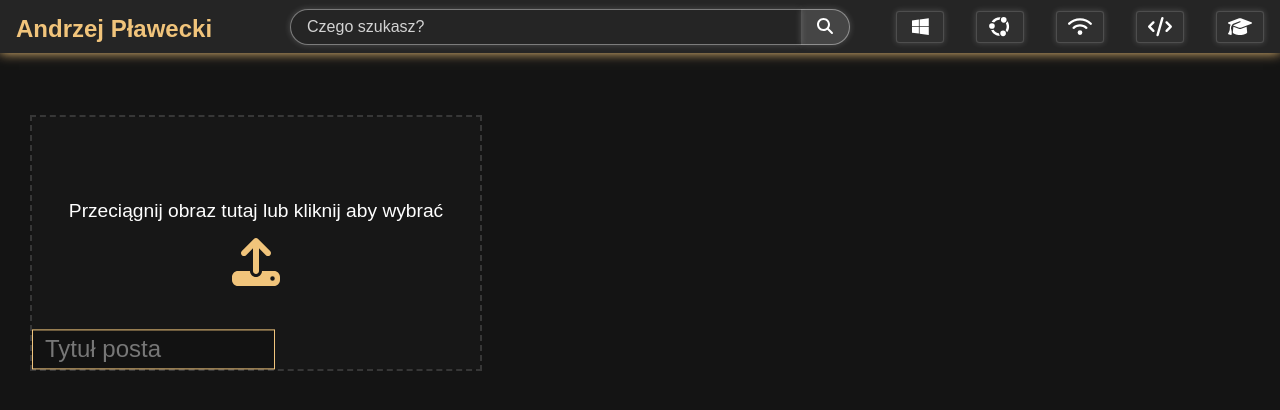
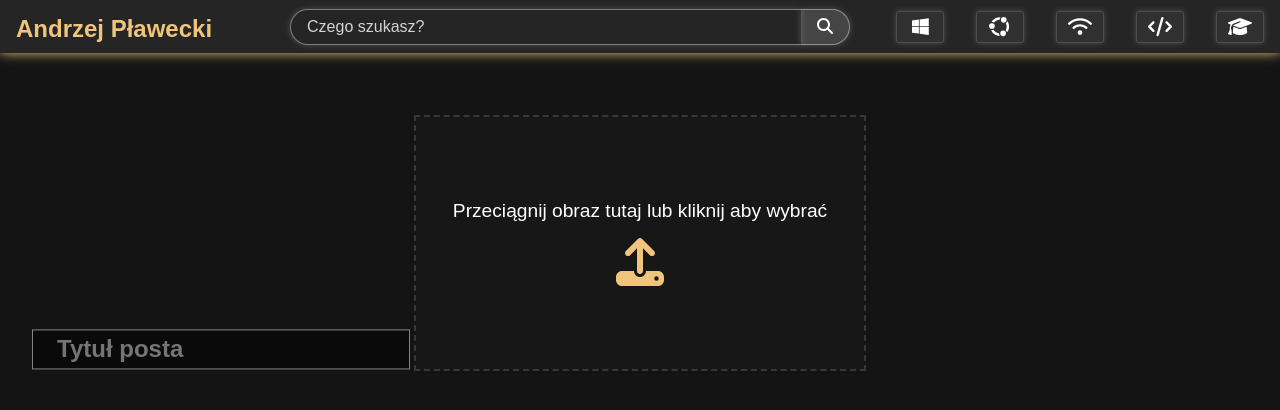
Before and after one commit to viventer/andrew-ponad-frontend, a React (Vite) app: page /post/create in a window 1280 px wide. Shown: the top 410 px of the page. Built offline with nearby package versions, Linux system fonts and the light colour scheme.

Commit message:
finished positioning of dropzone, thumbnails, input and error window

```diff
--- a/src/views/global/styles/ErrorWindow.styled.js
+++ b/src/views/global/styles/ErrorWindow.styled.js
@@ -1,15 +1,23 @@
 import styled from "styled-components";
 
 export const StyledErrorWindow = styled.section`
-  padding: 1rem 0.5rem;
+  padding: 1rem 1rem;
   margin-top: 1rem;
   font-size: 1.2rem;
   background-color: rgba(255, 0, 0, 0.1);
-  border-radius: 0.2rem;
+  border-radius: 0.1rem;
   border: 0.1rem solid rgba(255, 0, 0, 0.2);
   font-weight: 500;
+  position: fixed;
+  left: 3rem;
+  bottom: 3rem;
+  z-index: 1000;
 
-  @media (max-width: 600px) {
+  @media (max-width: 750px) {
     font-size: 1rem;
+    width: 80vw;
+    left: 10vw;
+    right: 10vw;
+    bottom: 10vh;
   }
 `;
--- a/src/views/global/styles/GlobalStyles.js
+++ b/src/views/global/styles/GlobalStyles.js
@@ -48,4 +48,8 @@ export const GlobalStyles = createGlobalStyle`
     font-weight: 700;
   }
 
+  .transition {
+    transition: all 0.15s ease-in-out;
+  }
+
 `;
--- a/src/views/post/components/ImageDropzone.jsx
+++ b/src/views/post/components/ImageDropzone.jsx
@@ -1,4 +1,3 @@
-import ErrorWindow from "../../global/components/ErrorWindow";
 import { StyledImageDropzone } from "../styles/ImageDropzone.styled";
 
 import { useEffect, useState } from "react";
@@ -6,9 +5,12 @@ import { FontAwesomeIcon } from "@fortawesome/react-fontawesome";
 import { faExchange, faUpload } from "@fortawesome/free-solid-svg-icons";
 import { useDropzone } from "react-dropzone";
 
-export default function ImageDropzone({ fileUrl, setFileUrl }) {
-  const [uploadError, setUploadError] = useState("");
-
+export default function ImageDropzone({
+  fileUrl,
+  setFileUrl,
+  errorMessage,
+  setErrorMessage,
+}) {
   const { getRootProps, getInputProps } = useDropzone({
     accept: {
       "image/*": [],
@@ -16,11 +18,11 @@ export default function ImageDropzone({ fileUrl, setFileUrl }) {
     maxFiles: 1,
     maxSize: 1048576,
     onDrop: (acceptedFiles) => {
-      if (acceptedFiles) setUploadError("");
+      if (acceptedFiles) setErrorMessage("");
       setFileUrl(URL.createObjectURL(acceptedFiles[0]));
     },
     onError: () => {
-      setUploadError(
+      setErrorMessage(
         "Plik został odrzucony. Pamiętaj, że rozmiar nie może przekraczać 1MB."
       );
     },
@@ -31,10 +33,7 @@ export default function ImageDropzone({ fileUrl, setFileUrl }) {
   }, []);
 
   return (
-    <StyledImageDropzone
-      {...getRootProps()}
-      isabsolute={fileUrl ? true : false}
-    >
+    <StyledImageDropzone {...getRootProps()} $isabsolute={fileUrl ? 1 : 0}>
       <input {...getInputProps()} />
       {!fileUrl ? (
         <div>
@@ -47,7 +46,6 @@ export default function ImageDropzone({ fileUrl, setFileUrl }) {
           <p className="change-paragraph">Zmień zdjęcie</p>
         </div>
       )}
-      {uploadError && <ErrorWindow message={uploadError} />}
     </StyledImageDropzone>
   );
 }
--- a/src/views/post/components/PostEditor.jsx
+++ b/src/views/post/components/PostEditor.jsx
@@ -2,18 +2,42 @@ import { StyledPostEditor } from "../styles/PostEditor.styled";
 import ImageDropzone from "./ImageDropzone";
 import ThumbnailBar from "./ThumbnailBar";
 import PostTitleInput from "./PostTitleInput";
+import ErrorWindow from "../../global/components/ErrorWindow";
 
-import { useState } from "react";
+import { useEffect, useState } from "react";
 
 export default function PostEditor() {
   const [fileUrl, setFileUrl] = useState(null);
   const [postTitle, setPostTitle] = useState("");
+  const [errorMessage, setErrorMessage] = useState("");
+  const [isError, setIsError] = useState(false);
+
+  useEffect(() => {
+    if (errorMessage) {
+      setIsError(true);
+      setTimeout(() => {
+        setIsError(false);
+      }, 5000);
+    }
+  }, [errorMessage]);
 
   return (
-    <StyledPostEditor>
-      {fileUrl && <ThumbnailBar fileUrl={fileUrl} />}
-      <ImageDropzone fileUrl={fileUrl} setFileUrl={setFileUrl} />
-      <PostTitleInput postTitle={postTitle} />
-    </StyledPostEditor>
+    <>
+      <StyledPostEditor>
+        {fileUrl && <ThumbnailBar fileUrl={fileUrl} />}
+        <ImageDropzone
+          fileUrl={fileUrl}
+          setFileUrl={setFileUrl}
+          errorMessage={errorMessage}
+          setErrorMessage={setErrorMessage}
+        />
+        <div className="input">
+          <PostTitleInput postTitle={postTitle} />
+        </div>
+      </StyledPostEditor>
+      <div style={{ opacity: isError ? 1 : 0 }} className="transition">
+        <ErrorWindow message={errorMessage} />
+      </div>
+    </>
   );
 }
--- a/src/views/post/styles/ImageDropzone.styled.js
+++ b/src/views/post/styles/ImageDropzone.styled.js
@@ -1,15 +1,14 @@
 import styled from "styled-components";
 
 export const StyledImageDropzone = styled.div`
-  ${({ isabsolute }) =>
-    isabsolute &&
+  ${({ $isabsolute }) =>
+    $isabsolute &&
     `
   position: absolute;
   left: 50%;
   top: 0%;
   transform: translate(-50%);
     `}
-  text-align: center;
   z-index: 200;
   width: 90vw;
   height: calc(0.5625 * 90vw);
@@ -24,6 +23,7 @@ export const StyledImageDropzone = styled.div`
 
   & p {
     padding: 0 1rem;
+    text-align: center;
   }
 
   & .icon {
@@ -88,27 +88,29 @@ export const StyledImageDropzone = styled.div`
     }
   }
 
-  @media (max-width: 1500px) {
+  @media (max-width: 1600px) {
     width: 80vw;
     height: calc(0.5625 * 80vw);
     max-width: 32rem;
     max-height: 18rem;
   }
 
-  @media (max-width: 1300px) {
+  @media (max-width: 1414px) {
     width: 70vw;
     height: calc(0.5625 * 70vw);
     max-width: 28rem;
     max-height: 15.75rem;
   }
 
+  @media (max-width: 1100px) {
+    font-size: 1rem;
+    width: 80vw;
+    height: calc(0.5625 * 80vw);
+    max-width: 32rem;
+    max-height: 18rem;
+  }
+
   @media (max-width: 500px) {
-    font-size: 1rem;
-    width: 90vw;
-    height: calc(0.5625 * 90vw);
-    max-width: 36rem;
-    max-height: 20.25rem;
-
     & .icon,
     & .change-icon {
       font-size: 2rem;
--- a/src/views/post/styles/PostEditor.styled.js
+++ b/src/views/post/styles/PostEditor.styled.js
@@ -2,32 +2,57 @@ import styled from "styled-components";
 
 export const StyledPostEditor = styled.main`
   display: flex;
-  align-items: left;
+  align-items: center;
   justify-content: center;
   flex-direction: column;
   position: relative;
   margin-top: 4rem;
 
+  & > .input {
+    display: flex;
+    justify-content: left;
+    width: 100%;
+  }
+
+  @media (max-width: 1100px) {
+    & > .input {
+      width: 80vw;
+      max-width: 32rem;
+    }
+  }
+
   @media (max-width: 500px) {
     margin-top: 3rem;
+
+    & > .input {
+      width: calc(80vw + 0.3rem);
+      margin-top: 0.3rem;
+    }
   }
 `;
 
 export const StyledPostTitleInput = styled.input`
-  background-color: rgba(0, 0, 0, 0.25);
-  border: solid 0.1rem rgba(241, 196, 123, 1);
+  background-color: rgba(0, 0, 0, 0.5);
   font-size: 1.5rem;
   color: white;
-  padding: 0.3rem 0.75rem;
-  font-weight: 500;
-  width: 20%;
+  padding: 0.3rem 1.5rem;
+  font-weight: 700;
   transform: translate(0, -100%);
+  border: solid 0.1rem rgba(255, 255, 255, 0.5);
+  transition: border 0.15s ease-in-out;
+  z-index: 500;
+  max-width: 100%;
 
   &:focus {
     outline: none;
   }
 
   &:focus-visible {
-    box-shadow: 0 0 0.5rem rgba(241, 196, 123, 0.5);
+    border-color: rgba(241, 196, 123, 1);
+  }
+
+  @media (max-width: 500px) {
+    transform: translate(0, 0);
+    padding: 0.3rem 1.5rem;
   }
 `;
--- a/src/views/post/styles/ThumbnailBar.styled.js
+++ b/src/views/post/styles/ThumbnailBar.styled.js
@@ -1,8 +1,6 @@
 import styled from "styled-components";
 
 export const StyledThumbnailBar = styled.section`
-  min-width: 100%;
-
   & img {
     width: 90vw;
     height: calc(0.5625 * 90vw);
@@ -32,7 +30,7 @@ export const StyledThumbnailBar = styled.section`
     z-index: 100;
   }
 
-  @media (max-width: 1500px) {
+  @media (max-width: 1600px) {
     & img:first-child,
     & img:last-child {
       width: 70vw;
@@ -57,7 +55,7 @@ export const StyledThumbnailBar = styled.section`
     }
   }
 
-  @media (max-width: 1300px) {
+  @media (max-width: 1414px) {
     & img:first-child,
     & img:last-child {
       width: 50vw;
@@ -82,19 +80,16 @@ export const StyledThumbnailBar = styled.section`
     }
   }
 
-  @media (max-width: 1000px) {
+  @media (max-width: 1100px) {
     & img:last-child,
     & img:first-child {
       display: none;
     }
-  }
-
-  @media (max-width: 500px) {
     & img:nth-child(2) {
-      width: 90vw;
-      height: calc(0.5625 * 90vw);
-      max-width: 36rem;
-      max-height: 20.25rem;
+      width: 80vw;
+      height: calc(0.5625 * 80vw);
+      max-width: 32rem;
+      max-height: 18rem;
     }
   }
 `;
```
